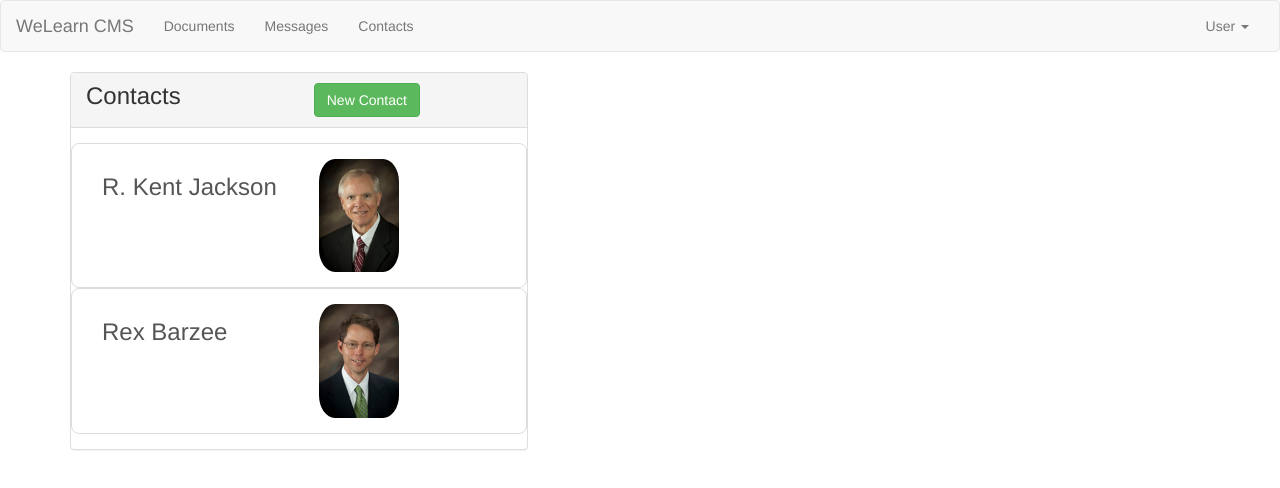
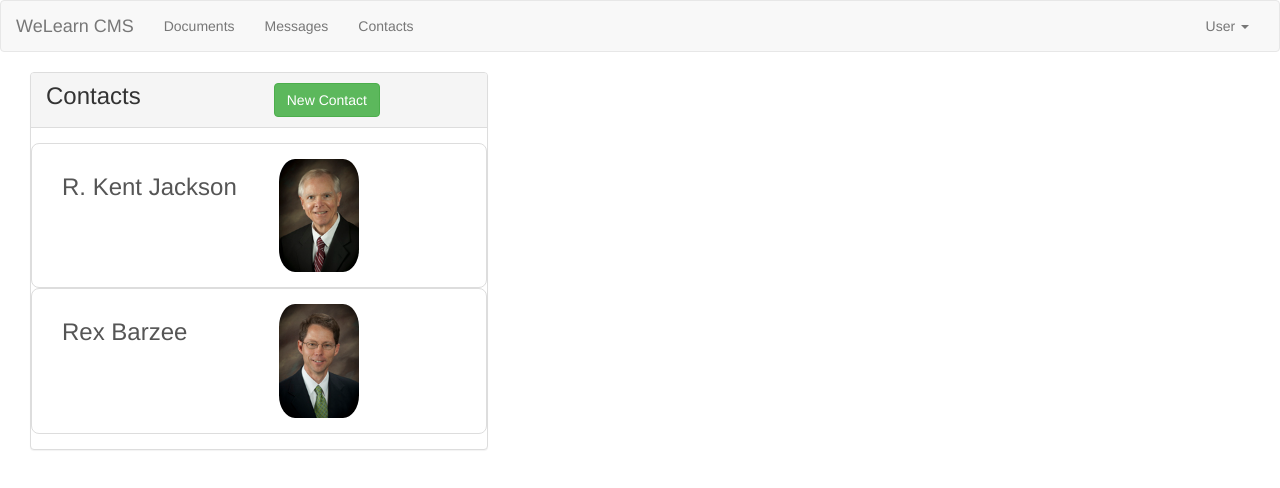
Before and after one commit to EmilyBark3r/cmsW03, an Angular app: page / in a window 1280 px wide. Shown: the top 488 px of the page. Built offline with nearby package versions, Linux system fonts and the light colour scheme.

Commit message:
contacts is working. fix messages and documents

```diff
--- a/src/app/app.component.html
+++ b/src/app/app.component.html
@@ -1,2 +1,6 @@
-<app-header></app-header>
-<app-contacts></app-contacts>
+<app-header (selectedFeatureEvent)="switchView($event)"></app-header>
+<div class="container pull-left" [ngSwitch]="selectedFeature">
+  <!-- <app-documents *ngSwitch="'documents'"></app-documents>
+    <app-message *ngSwitch="'messages'"></app-message> -->
+  <app-contacts *ngSwitchDefault></app-contacts>
+</div>
--- a/src/app/app.component.ts
+++ b/src/app/app.component.ts
@@ -2,14 +2,23 @@ import { Component } from '@angular/core';
 import { RouterOutlet } from '@angular/router';
 import { HeaderComponent } from './header/header.component';
 import { ContactsComponent } from './contacts/contacts.component';
+import { CommonModule } from '@angular/common';
 
 @Component({
   selector: 'app-root',
   standalone: true,
-  imports: [RouterOutlet, HeaderComponent, ContactsComponent],
+  imports: [RouterOutlet, HeaderComponent, ContactsComponent, CommonModule],
   templateUrl: './app.component.html',
   styleUrl: './app.component.css'
 })
   export class AppComponent {
     title = 'cms';
+
+    selectedFeature!: string;
+
+    switchView(selectedFeature: string) {
+      if (this.selectedFeature?.toUpperCase() !== selectedFeature.toUpperCase()) {
+        this.selectedFeature = selectedFeature;
+      }
+    }
   }
```
